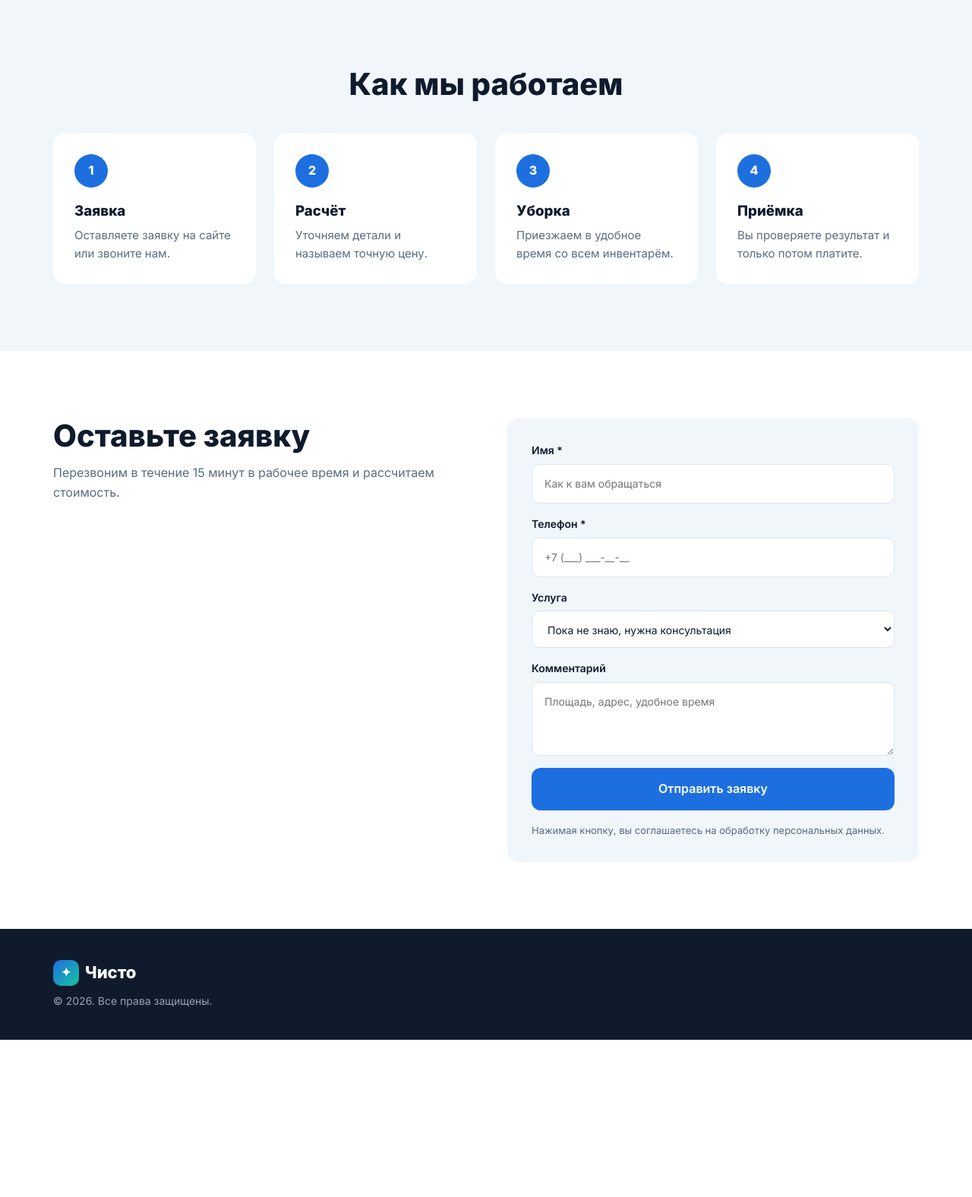
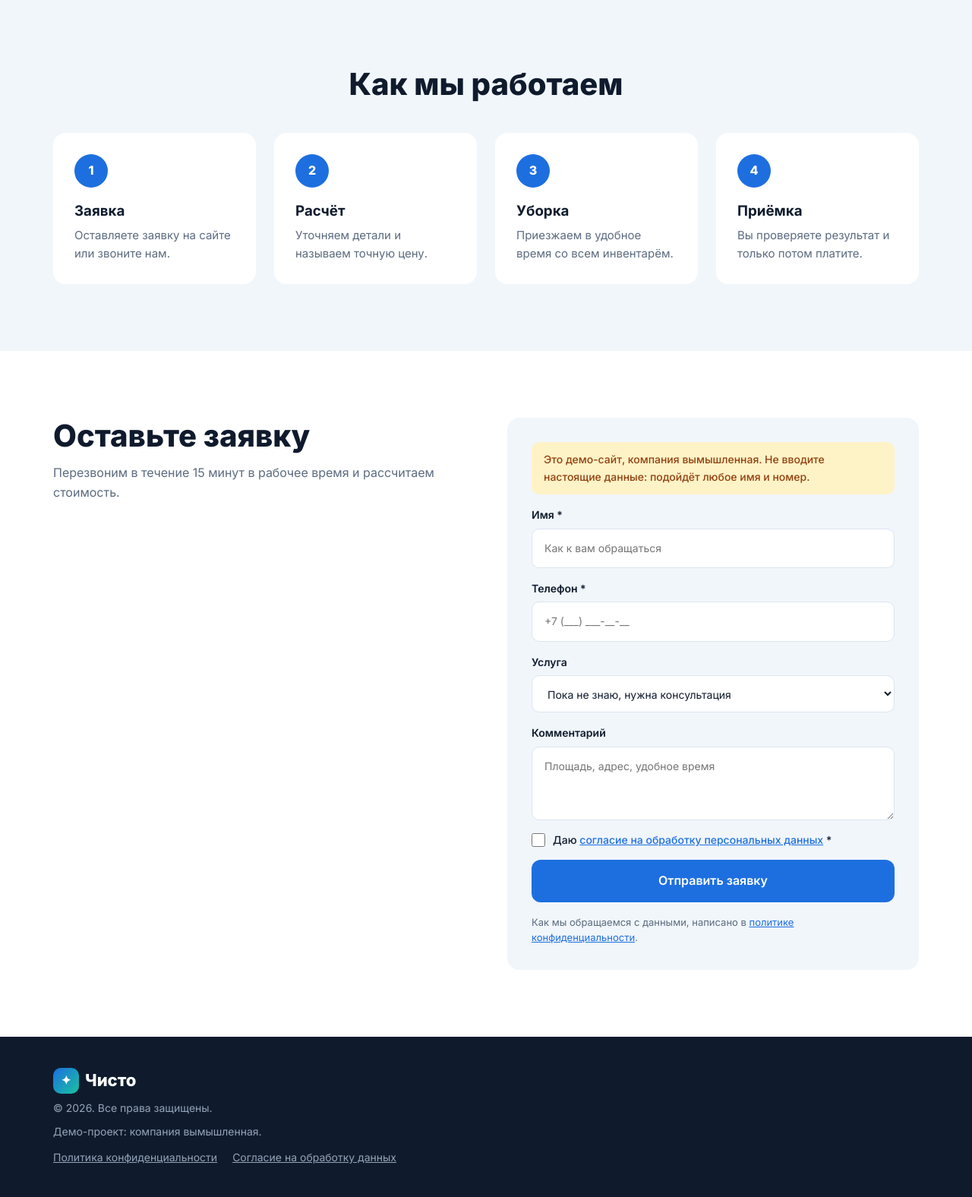
Before and after one commit to Nikolai124/company-site, a Django app: page / in a window 1280 px wide. Shown: the part 1010-2586 px from the top of the page at 76% size. Before the commit the page ends 2379 px from the top, so only its background shows below. Run offline with Django 5.2, Linux system fonts and the light colour scheme; data that the repository does not hold is empty; parts of the project's set-up code (start-up, migrations or seed data) failed here and were passed over.

Commit message:
Согласие на обработку данных и пометка демо

```diff
--- a/config/urls.py
+++ b/config/urls.py
@@ -6,4 +6,6 @@ from main import views
 urlpatterns = [
     path("admin/", admin.site.urls),
     path("", views.index, name="index"),
+    path("privacy/", views.privacy, name="privacy"),
+    path("consent/", views.consent, name="consent"),
 ]
--- a/main/forms.py
+++ b/main/forms.py
@@ -8,6 +8,10 @@ from .models import Lead, Service
 class LeadForm(forms.ModelForm):
     # Поле-ловушка для спам-ботов: человек его не видит
     website = forms.CharField(required=False, widget=forms.TextInput(attrs={"tabindex": "-1", "autocomplete": "off"}))
+    consent = forms.BooleanField(
+        required=True,
+        error_messages={"required": "Без согласия на обработку данных мы не сможем принять заявку"},
+    )
 
     class Meta:
         model = Lead
--- a/main/static/main/css/style.css
+++ b/main/static/main/css/style.css
@@ -1,3 +1,30 @@
+@font-face {
+  font-family: "Inter";
+  font-style: normal;
+  font-weight: 100 900;
+  font-display: swap;
+  src: url("../fonts/inter-cyrillic-wght-normal.woff2") format("woff2");
+  unicode-range: U+0301, U+0400-045F, U+0490-0491, U+04B0-04B1, U+2116;
+}
+
+@font-face {
+  font-family: "Inter";
+  font-style: normal;
+  font-weight: 100 900;
+  font-display: swap;
+  src: url("../fonts/inter-latin-ext-wght-normal.woff2") format("woff2");
+  unicode-range: U+0100-02BA, U+02BD-02C5, U+02C7-02CC, U+02CE-02D7, U+02DD-02FF, U+0304, U+0308, U+0329, U+1D00-1DBF, U+1E00-1E9F, U+1EF2-1EFF, U+2020, U+20A0-20AB, U+20AD-20C0, U+2113, U+2C60-2C7F, U+A720-A7FF;
+}
+
+@font-face {
+  font-family: "Inter";
+  font-style: normal;
+  font-weight: 100 900;
+  font-display: swap;
+  src: url("../fonts/inter-latin-wght-normal.woff2") format("woff2");
+  unicode-range: U+0000-00FF, U+0131, U+0152-0153, U+02BB-02BC, U+02C6, U+02DA, U+02DC, U+0304, U+0308, U+0329, U+2000-206F, U+20AC, U+2122, U+2191, U+2193, U+2212, U+2215, U+FEFF, U+FFFD;
+}
+
 :root {
   --c-bg: #ffffff;
   --c-tint: #f1f6fb;
@@ -227,13 +254,24 @@ a { color: var(--c-primary); }
 .form__message { margin: 0; padding: 14px 16px; border-radius: 10px; font-weight: 600; }
 .form__message--success { background: #dcfce7; color: #166534; }
 .form__message--warning { background: #fef3c7; color: #92400e; }
+.form__demo { margin: 0; padding: 12px 16px; border-radius: 10px; background: #fef3c7; color: #92400e; font-size: 14px; font-weight: 500; }
+.form__check { display: flex; gap: 10px; align-items: flex-start; font-size: 14px; font-weight: 500; line-height: 1.45; cursor: pointer; }
+.form__check input { flex-shrink: 0; width: 18px; height: 18px; margin: 1px 0 0; accent-color: var(--c-primary); cursor: pointer; }
+.form__check.has-error span { color: #dc2626; }
 
 /* ---------- Подвал ---------- */
 .footer { padding: 40px 0; background: var(--c-text); color: #fff; }
 .footer__inner { display: flex; justify-content: space-between; gap: 24px; flex-wrap: wrap; }
 .footer__muted { margin: 8px 0 0; color: #94a3b8; font-size: 14px; }
-.footer__contacts { display: grid; gap: 6px; text-align: right; }
+.footer__contacts { display: grid; gap: 6px; align-content: start; text-align: right; }
 .footer__contacts a { color: #fff; text-decoration: none; }
+.footer__links { display: flex; flex-wrap: wrap; gap: 6px 20px; margin-top: 12px; font-size: 14px; }
+.footer__links a { color: #94a3b8; }
+
+.policy h2 { margin: 32px 0 8px; font-size: 20px; }
+.policy p, .policy li { color: var(--c-text); }
+.policy ul, .policy ol { padding-left: 22px; }
+.policy__date { margin-top: 32px; font-size: 14px; color: var(--c-muted); }
 
 /* ---------- Адаптив ---------- */
 @media (max-width: 1024px) {
--- a/main/templates/main/base.html
+++ b/main/templates/main/base.html
@@ -5,9 +5,6 @@
   <meta name="viewport" content="width=device-width, initial-scale=1.0">
   <title>{% block title %}{{ site.company_name|default:"Клининг" }} — уборка квартир и офисов{% endblock %}</title>
   <meta name="description" content="{{ site.hero_subtitle|default:''|truncatechars:150 }}">
-  <link rel="preconnect" href="https://fonts.googleapis.com">
-  <link rel="preconnect" href="https://fonts.gstatic.com" crossorigin>
-  <link href="https://fonts.googleapis.com/css2?family=Inter:wght@400;500;600;800&display=swap" rel="stylesheet">
   <link rel="stylesheet" href="{% static 'main/css/style.css' %}">
 </head>
 <body>
@@ -15,10 +12,10 @@
     <div class="container header__inner">
       <a href="/" class="logo"><span class="logo__mark">✦</span>{{ site.company_name|default:"Чисто" }}</a>
       <nav class="nav" id="nav">
-        <a href="#services">Услуги</a>
-        <a href="#steps">Как работаем</a>
-        <a href="#reviews">Отзывы</a>
-        <a href="#faq">Вопросы</a>
+        <a href="/#services">Услуги</a>
+        <a href="/#steps">Как работаем</a>
+        <a href="/#reviews">Отзывы</a>
+        <a href="/#faq">Вопросы</a>
         {% if site.phone %}<a class="nav__phone" href="tel:{{ site.phone }}">{{ site.phone }}</a>{% endif %}
       </nav>
       <button class="burger" id="burger" aria-label="Меню" aria-expanded="false" aria-controls="nav"><span></span><span></span><span></span></button>
@@ -32,6 +29,11 @@
       <div>
         <div class="logo logo--light"><span class="logo__mark">✦</span>{{ site.company_name|default:"Чисто" }}</div>
         <p class="footer__muted">© {% now "Y" %}. Все права защищены.</p>
+        <p class="footer__muted">Демо-проект: компания вымышленная.</p>
+        <div class="footer__links">
+          <a href="{% url 'privacy' %}">Политика конфиденциальности</a>
+          <a href="{% url 'consent' %}">Согласие на обработку данных</a>
+        </div>
       </div>
       <div class="footer__contacts">
         {% if site.phone %}<a href="tel:{{ site.phone }}">{{ site.phone }}</a>{% endif %}
--- a/main/templates/main/index.html
+++ b/main/templates/main/index.html
@@ -111,9 +111,18 @@
       {% for message in messages %}
         <p class="form__message form__message--{{ message.tags }}">{{ message }}</p>
       {% endfor %}
+      <p class="form__demo">Это демо-сайт, компания вымышленная. Не вводите настоящие данные: подойдёт любое имя и номер.</p>
       {% for field in form.visible_fields %}
         {% if field.name == "website" %}
           <div class="form__trap" aria-hidden="true">{{ field }}</div>
+        {% elif field.name == "consent" %}
+          <div>
+            <label class="form__check{% if field.errors %} has-error{% endif %}">
+              {{ field }}
+              <span>Даю <a href="{% url 'consent' %}" target="_blank">согласие на обработку персональных данных</a> *</span>
+            </label>
+            {% for error in field.errors %}<small class="form__error">{{ error }}</small>{% endfor %}
+          </div>
         {% else %}
           <label class="form__field{% if field.errors %} has-error{% endif %}">
             <span>{{ field.label }}{% if field.field.required %} *{% endif %}</span>
@@ -123,7 +132,7 @@
         {% endif %}
       {% endfor %}
       <button type="submit" class="btn btn--wide">Отправить заявку</button>
-      <p class="form__note">Нажимая кнопку, вы соглашаетесь на обработку персональных данных.</p>
+      <p class="form__note">Как мы обращаемся с данными, написано в <a href="{% url 'privacy' %}" target="_blank">политике конфиденциальности</a>.</p>
     </form>
   </div>
 </section>
--- a/main/views.py
+++ b/main/views.py
@@ -38,3 +38,11 @@ def index(request):
         "form": form,
     }
     return render(request, "main/index.html", context)
+
+
+def privacy(request):
+    return render(request, "main/privacy.html")
+
+
+def consent(request):
+    return render(request, "main/consent.html")
```
Also changed, not shown: main/static/main/fonts/OFL.txt (added, +93 -0 lines), main/templates/main/consent.html (added, +20 -0 lines), main/templates/main/privacy.html (added, +45 -0 lines), main/static/main/fonts/inter-cyrillic-wght-normal.woff2 (added), main/static/main/fonts/inter-latin-ext-wght-normal.woff2 (added), main/static/main/fonts/inter-latin-wght-normal.woff2 (added).
